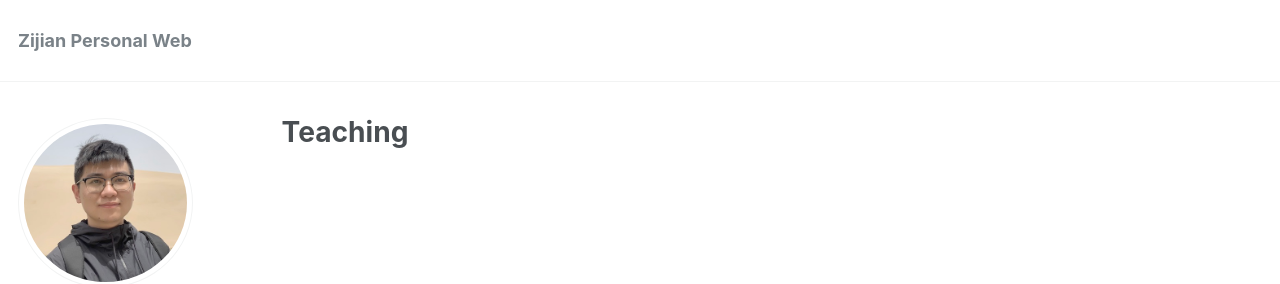
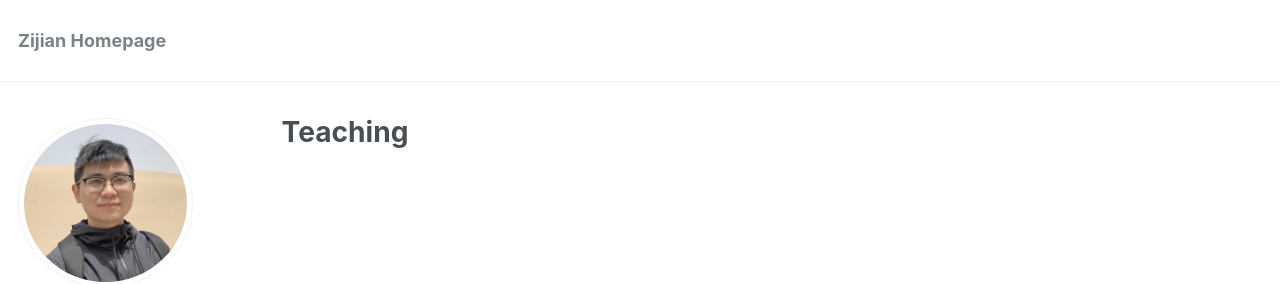
Before and after one commit to ZijianWang-ZW/zijianwang-zw.github.io, a Jekyll site: the page built from _pages/teaching.html, in a window 1280 px wide. Shown: the top 284 px of the page. Built offline with Jekyll 4.4.1, drawn with Linux system fonts in a browser that asks for light colours; some web fonts are replaced.

Commit message:
finishssss

```diff
--- a/_config.yml
+++ b/_config.yml
@@ -7,7 +7,7 @@
 
 # Site Settings
 locale                   : "en-US"
-title                    : "Zijian Personal Web"
+title                    : "Zijian Homepage"
 title_separator          : ""
 name                     : &name "Zijian Wang"
 description              : &description "personal academic website"
```
